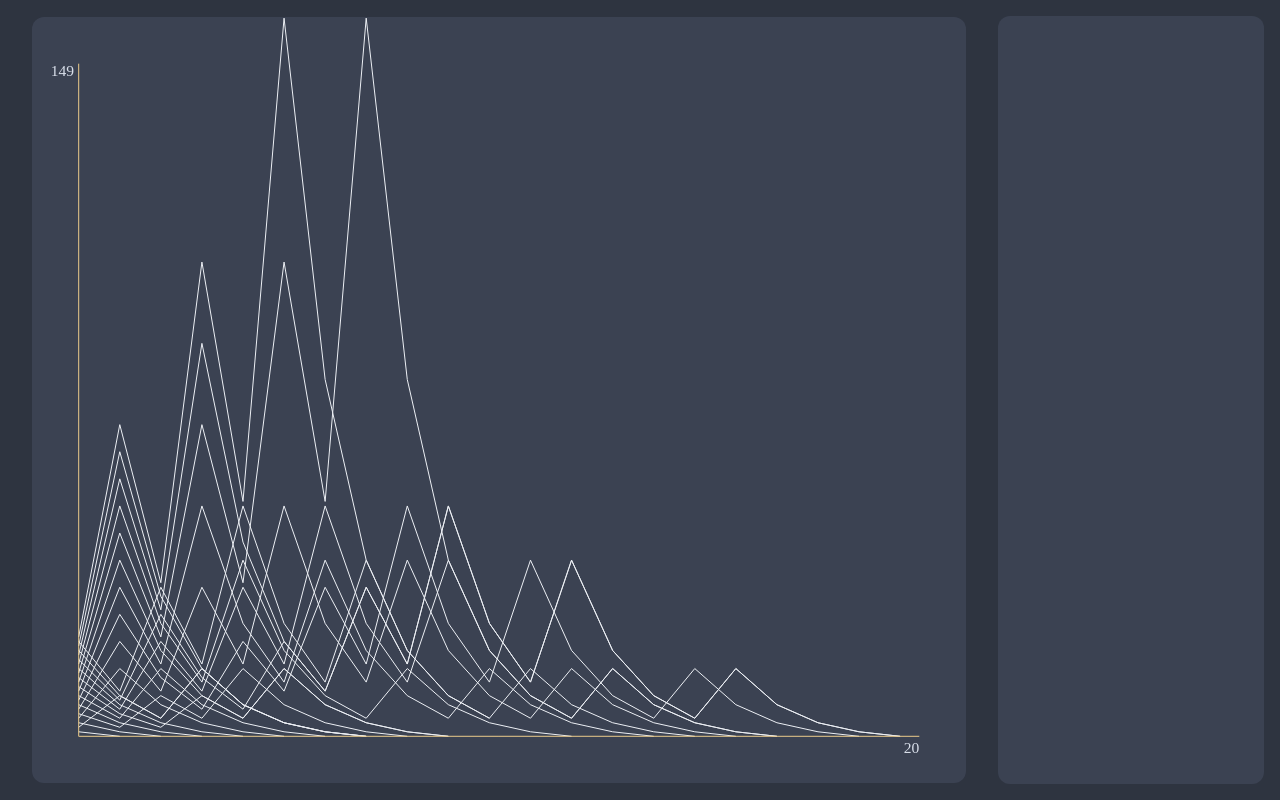
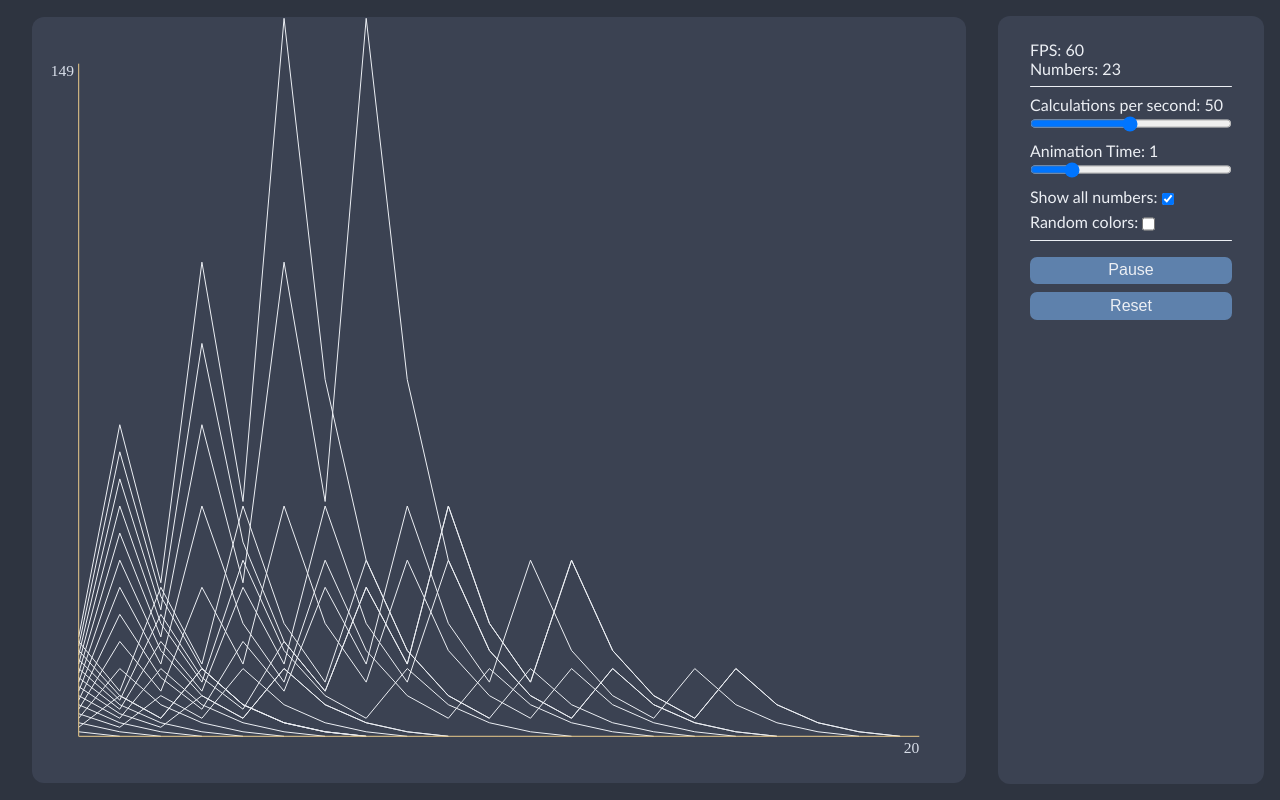
Before and after one commit to LelsersLasers/CollatzConjectureVisualization, a plain HTML site: page index.html in a window 1280 px wide. Drawn offline with Linux system fonts and the light colour scheme.

Commit message:
Connecting UI to settings

```diff
--- a/graphSize.js
+++ b/graphSize.js
@@ -20,9 +20,9 @@ class GraphSize {
     }
 
     static setX(x) {
-        this.slideEffectX = new SlideEffect(this.slideEffectX.current, x, this.slideEffectX.speed);
+        this.slideEffectX = new SlideEffect(this.slideEffectX.current, x);
     }
     static setY(y) {
-        this.slideEffectY = new SlideEffect(this.slideEffectY.current, y, this.slideEffectY.speed);
+        this.slideEffectY = new SlideEffect(this.slideEffectY.current, y);
     }
 }
--- a/index.html
+++ b/index.html
@@ -25,142 +25,39 @@
 
 
         <div id="settings">
-            <!-- <span id="fpsText">FPS: 60</span>
+            <span id="fpsText">FPS: 60</span>
+            <br />
+
+            <span id="numbersText">Numbers: 1</span>
             <br />
 
             <hr />
 
-            <label for="separationWeight">Separation Weight:</label>
-            <output>2.0</output>
-            <input type="range" id="separationWeight" name="separationWeight" min="0.0" max="5.0" step="0.1" value="2.0" oninput="this.previousElementSibling.value = this.value" />
+            <label for="speed">Calculations per second:</label>
+            <output>50</output>
+            <input type="range" id="speed" name="speed" min="1" max="100" step="1" value="50" oninput="this.previousElementSibling.value = this.value" />
             <br class="spacing" />
 
-            <label for="alignmentWeight">Alignment Weight:</label>
-            <output>1.0</output>
-            <input type="range" id="alignmentWeight" name="alignmentWeight" min="0.0" max="5.0" step="0.1" value="1.0" oninput="this.previousElementSibling.value = this.value" />
+            <label for="slideSpeed">Animation Time:</label>
+            <output>1</output>
+            <input type="range" id="slideSpeed" name="slideSpeed" min="0.1" max="5.0" step="0.1" value="1" oninput="this.previousElementSibling.value = this.value" />
             <br class="spacing" />
 
-            <label for="cohesionWeight">Cohesion Weight:</label>
-            <output>1.0</output>
-            <input type="range" id="cohesionWeight" name="cohesionWeight" min="0.0" max="5.0" step="0.1" value="1.0" oninput="this.previousElementSibling.value = this.value" />
+            <label for="showAllNumbers">Show all numbers:</label>
+            <input type="checkbox" id="showAllNumbers" name="showAllNumbers" checked />
             <br class="spacing" />
 
-            <br />
-
-            <label for="seperationMultiplier">Seperation Multiplier:</label>
-            <output>0.5</output>
-            <input type="range" id="seperationMultiplier" name="seperationMultiplier" min="0.0" max="1.0" step="0.01" value="0.50" oninput="this.previousElementSibling.value = this.value" />
+            <label for="randomColors">Random colors:</label>
+            <input type="checkbox" id="randomColors" name="randomColors" />
             <br class="spacing" />
-
-            <br />
-
-            <label for="perceptionRadius">Perception Radius:</label>
-            <output>10</output>
-            <input type="range" id="perceptionRadius" name="perceptionRadius" min="0" max="20" step="1" value="10" oninput="this.previousElementSibling.value = this.value" />
-            <br class="spacing" />
-
-            <label for="perceptionAngle">Perception Angle:</label>
-            <output>270</output>
-            <input type="range" id="perceptionAngle" name="perceptionAngle" min="0" max="360" step="1" value="270" oninput="this.previousElementSibling.value = this.value" />
-            <br class="spacing" />
-
-            <br />
-
-            <label for="numBoids">Number of Boids:</label>
-            <output>100</output>
-            <input type="range" id="numBoids" name="numBoids" min="1" max="500" step="1" value="100" oninput="this.previousElementSibling.value = this.value" />
-            <br class="spacing" />
-
-            <label for="species">Multiple Species:</label>
-            <input type="checkbox" id="species" name="species"/>
-            <br class="spacing" />
-
-            <br />
-
-            <label for="avoidWalls">Avoid Walls:</label>
-            <input type="checkbox" id="avoidWalls" name="avoidWalls"/>
-            <br class="spacing" />
-
-            <div id="avoidWallsExtra" hidden>
-                <label for="wallMargin">Wall Margin:</label>
-                <output>0.1</output>
-                <input type="range" id="wallMargin" name="wallMargin" min="0.0" max="0.5" step="0.01" value="0.1" oninput="this.previousElementSibling.value = this.value" />
-                <br class="spacing" />
-
-                <label for="wallTurnStrength">Wall Turn Strength:</label>
-                <output>7.5</output>
-                <input type="range" id="wallTurnStrength" name="wallTurnStrength" min="0" max="50" step="0.1" value="7.5" oninput="this.previousElementSibling.value = this.value" />
-                <br class="spacing" />
-            </div>
-
-            <br />
-
-            <label for="maxVel">Max Velocity</label>
-            <output>0.33</output>
-            <input type="range" id="maxVel" name="maxVel" min="0.0" max="1.0" step="0.01" value="0.33" oninput="this.previousElementSibling.value = this.value" />
-            <br class="spacing" />
-
-            <label for="instantAcc">Instant Acceleration:</label>
-            <input type="checkbox" id="instantAcc" name="instantAcc" />
-            <br class="spacing" />
-
-            <div id="instantAccExtra">
-                <label for="maxAcc">Max Acceleration</label>
-                <output>5</output>
-                <input type="range" id="maxAcc" name="maxAcc" min="0.0" max="10" step="0.1" value="5" oninput="this.previousElementSibling.value = this.value" />
-                <br class="spacing" />
-
-                <label for="accMultiplier">Acceleration Multiplier</label>
-                <output>7.5</output>
-                <input type="range" id="accMultiplier" name="accMultiplier" min="0.0" max="20.0" step="0.1" value="7.5" oninput="this.previousElementSibling.value = this.value" />
-                <br class="spacing" />
-            </div>
-
-            <br />
-
-            <label for="drawHistory">Draw Trails:</label>
-            <input type="checkbox" id="drawHistory" name="drawHistory" checked />
-            <br class="spacing" />
-
-            <div id="drawHistoryExtra">
-                <label for="historyLength">Trail Length:</label>
-                <output>50</output>
-                <input type="range" id="historyLength" name="historyLength" min="0" max="100" step="1" value="50" oninput="this.previousElementSibling.value = this.value" />
-                <br class="spacing" />
-            </div>
-
-            <label for="drawMode">Draw Triangles:</label>
-            <input type="checkbox" id="drawMode" name="drawMode" checked />
-            <br class="spacing" />
-
-            <br />
-
-            <label for="obstacleStrength">Obstacle Strength:</label>
-            <output>0</output>
-            <input type="range" id="obstacleStrength" name="obstacleStrength" min="0.0" max="5.0" step="0.1" value="0" oninput="this.previousElementSibling.value = this.value" />
-            <br class="spacing" />
-
-            <br />
-
-            <label for="debugDrawModeNone">Extra Render info:</label>
-            <br />
-            <input type="radio" id="debugDrawModeNone" name="debugDrawMode" value="0" />
-            <label for="debugDrawModeNone">None</label>
-            <br />
-            <input type="radio" id="debugDrawModeOne" name="debugDrawMode" value="1" checked />
-            <label for="debugDrawModeOne">One</label>
-            <br />
-            <input type="radio" id="debugDrawModeAll" name="debugDrawMode" value="2" />
-            <label for="debugDrawModeAll">All</label>
-            <br class="spacing"/>
 
             <hr />
 
             <button id="pauseButton" onclick="togglePause()" style="margin-top: 0.5em;">Pause</button>
             <br />
 
-            <button onclick="resetBoids()">Reset Boids</button>
-            <br /> -->
+            <button onclick="reset()">Reset</button>
+            <br />
         </div>
 
     </div>
--- a/script.js
+++ b/script.js
@@ -7,16 +7,6 @@ let speedTimer = 0;
 GraphSize.init();
 
 const canvas = document.getElementsByTagName("canvas")[0];
-// canvas.addEventListener("mousemove", function (event) {
-//     const rect = canvas.getBoundingClientRect();
-
-//     const x = event.clientX - rect.left;
-//     const y = event.clientY - rect.top;
-
-//     // const pos = new Vector(x / canvas.width, y / canvas.height);
-//     // mouseObstacle.pos = pos;
-// });
-
 const context = canvas.getContext("2d");
 
 let collatzNumbers = [new CollatzNumber(1)];
@@ -32,9 +22,6 @@ function resize() {
         let maxWidth = (window.innerWidth - 34) * (3 / 4);
         let maxHeight = window.innerHeight - 34;
 
-        // let width = Math.min(maxWidth, maxHeight);
-        // let height = Math.min(maxHeight, maxWidth);
-
         canvas.width = maxWidth;
         canvas.height = maxHeight;
 
@@ -46,6 +33,38 @@ function togglePause() {
     paused = !paused;
     let text = paused ? "Resume" : "Pause";
     document.getElementById("pauseButton").innerHTML = text;
+}
+function reset() {
+    collatzNumbers = [new CollatzNumber(1)];
+    allValues = [1];
+    allFinishCounts = [];
+
+    GraphSize.setX(SLIDE_START);
+    GraphSize.setY(SLIDE_START);
+}
+
+function setupUI() {
+    const rangeElements = document.querySelectorAll("input[type=range]");
+    for (let i = 0; i < rangeElements.length; i++) {
+        const element = rangeElements[i];
+        element.addEventListener("input", function (event) {
+            let value = parseFloat(event.target.value);
+            const name = event.target.name;
+
+            Settings[name] = value;
+        });
+    }
+
+    const checkboxElements = document.querySelectorAll("input[type=checkbox]");
+    for (let i = 0; i < checkboxElements.length; i++) {
+        const element = checkboxElements[i];
+        element.addEventListener("change", function (event) {
+            const value = event.target.checked;
+            const name = event.target.name;
+
+            Settings[name] = value;
+        });
+    }
 }
 
 function rgbToFillStyle(r, g, b) {
@@ -91,6 +110,7 @@ function render() {
     context.fillStyle = "#3B4252";
     context.fillRect(0, 0, canvas.width, canvas.height);
 
+    const lastNumber = collatzNumbers[collatzNumbers.length - 1];
 
     if (!paused) {
         speedTimer += delta;
@@ -103,7 +123,6 @@ function render() {
                 speedTimer -= 1 / Settings.speed;
             }
 
-            const lastNumber = collatzNumbers[collatzNumbers.length - 1];
             if (!lastNumber.finished()) {
                 const val = lastNumber.next();
                 allValues.push(val);
@@ -137,9 +156,10 @@ function render() {
                 }
             }
         }
+
+        GraphSize.update(delta);
     }
 
-    GraphSize.update(delta);
 
     for (let i = 0; i < collatzNumbers.length; i++) {
         const collatzNumber = collatzNumbers[i];
@@ -194,7 +214,8 @@ function render() {
     t0 = performance.now();
 
 
-    // document.getElementById("fpsText").innerHTML = "FPS: " + Math.round(1 / delta);
+    document.getElementById("fpsText").innerHTML = "FPS: " + Math.round(1 / delta);
+    document.getElementById("numbersText").innerHTML = "Numbers: " + lastNumber.start;
 
     window.requestAnimationFrame(render);
 }
@@ -204,5 +225,6 @@ var t0 = performance.now();
 var t1 = performance.now();
 var delta = 1 / 60;
 
+setupUI();
 
 window.requestAnimationFrame(render);
--- a/settings.js
+++ b/settings.js
@@ -1,6 +1,5 @@
 class Settings {
     static randomColors = false;
-    static showNumbers = true;
     static showAllNumbers = true;
     static speed = 50; // `CollatzNumber.next()` calls per second
     static slideSpeed = 1; // higher = slower
--- a/slideEffect.js
+++ b/slideEffect.js
@@ -9,7 +9,7 @@ class SlideEffect {
     update(delta) {
         this.timer += delta;
         this.current = this.start + (this.timer / Settings.slideSpeed) * (this.end - this.start);
-        if (this.current > this.end) {
+        if (this.timer > Settings.slideSpeed) {
             this.current = this.end;
         }
     }
```
